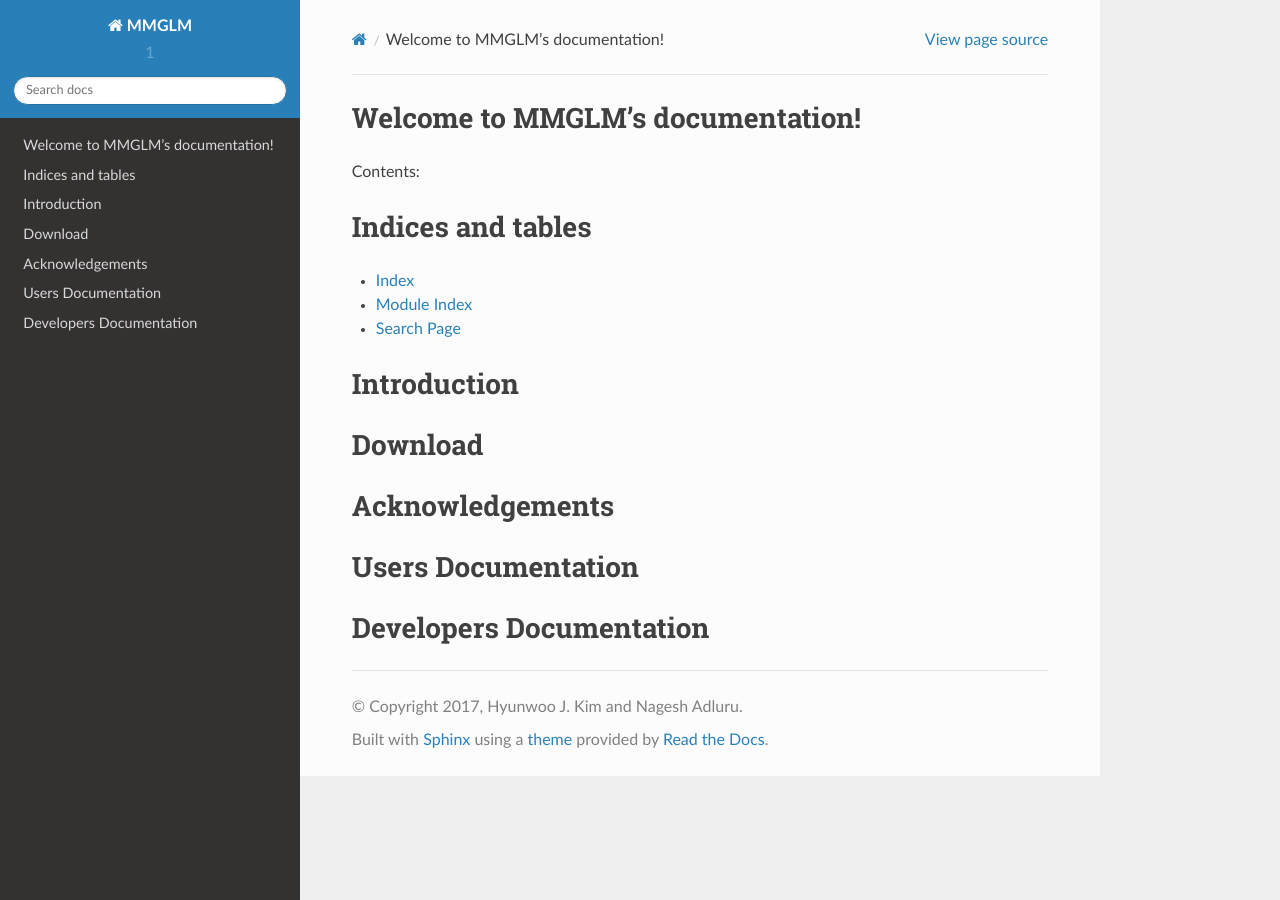
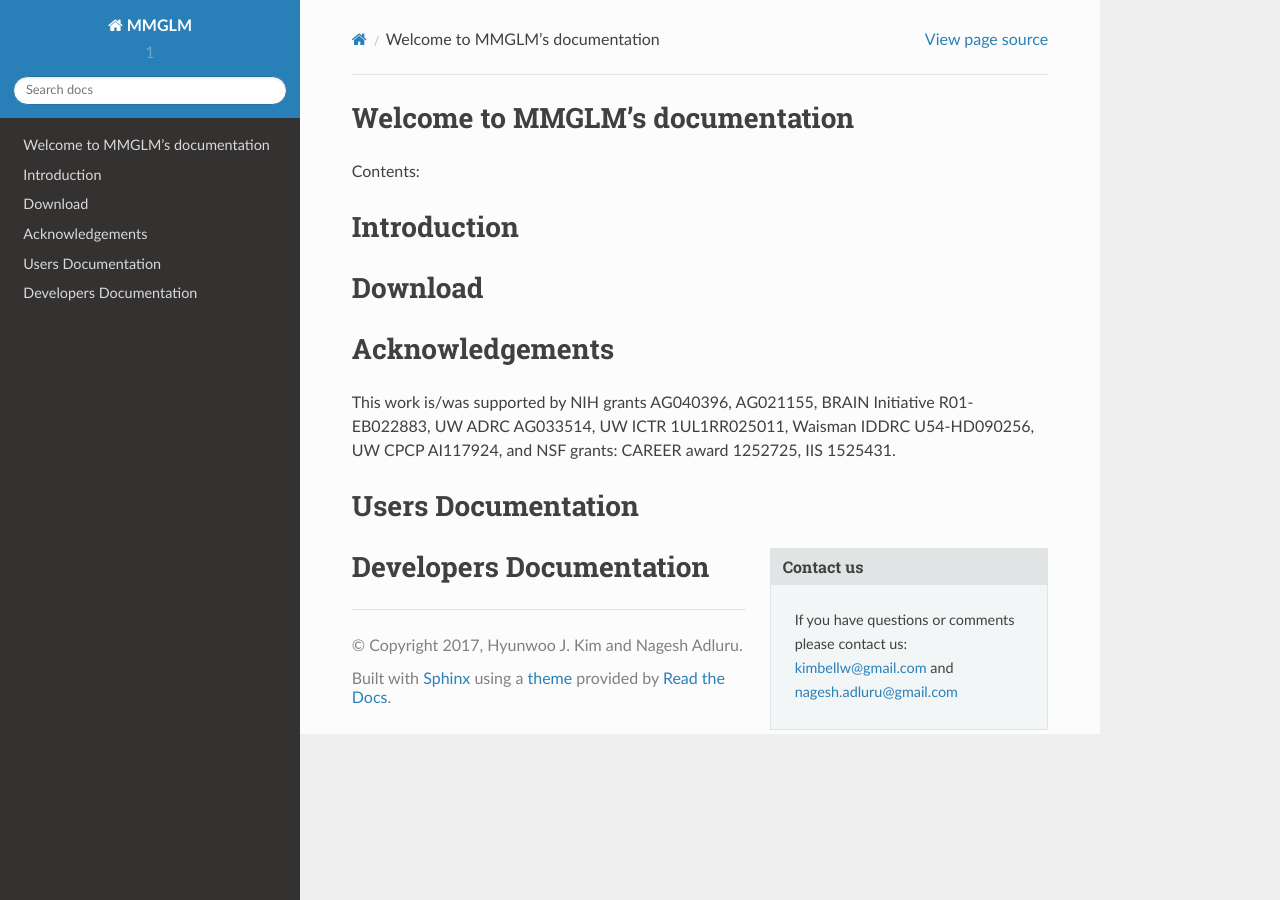
Before and after one commit to MLman/MMGLM_HTCONDOR, a Sphinx documentation site: the page built from docs/source/index.rst, in a window 1280 px wide. Built offline with Sphinx 7.4.7 and the Read the Docs theme 2.0.0, drawn with Linux system fonts in a browser that asks for light colours.

Commit message:
making progress

```diff
--- a/docs/source/index.rst
+++ b/docs/source/index.rst
@@ -3,22 +3,13 @@
    You can adapt this file completely to your liking, but it should at least
    contain the root `toctree` directive.
 
-Welcome to MMGLM's documentation!
+Welcome to MMGLM's documentation
 =================================
 
 Contents:
 
 .. toctree::
    :maxdepth: 2
-
-
-
-Indices and tables
-==================
-
-* :ref:`genindex`
-* :ref:`modindex`
-* :ref:`search`
 
 Introduction
 ============
@@ -29,8 +20,14 @@ Download
 Acknowledgements
 ================
 
+This work is/was supported by NIH grants AG040396, AG021155, BRAIN Initiative R01-EB022883, UW ADRC AG033514, UW ICTR 1UL1RR025011, Waisman IDDRC U54-HD090256, UW CPCP AI117924, and NSF grants: CAREER award 1252725, IIS 1525431.
+
 Users Documentation
 ===================
 
+.. sidebar:: Contact us
+
+   If you have questions or comments please contact us: kimbellw@gmail.com and nagesh.adluru@gmail.com
+
 Developers Documentation
 ========================
--- /dev/null
+++ b/docs/source/metaKeywords.txt
@@ -0,0 +1,6 @@
+.. meta::
+   :keywords: Diffusion MRI, cauchy deformation tensor, software, tool, mmglm, manifold, spd, dti, odf, cdt
+
+.. |br| raw:: html
+
+<br />
```
Also changed, not shown: docs/source/citation.rst (added, +48 -0 lines), docs/source/links.inc (added, +54 -0 lines).
